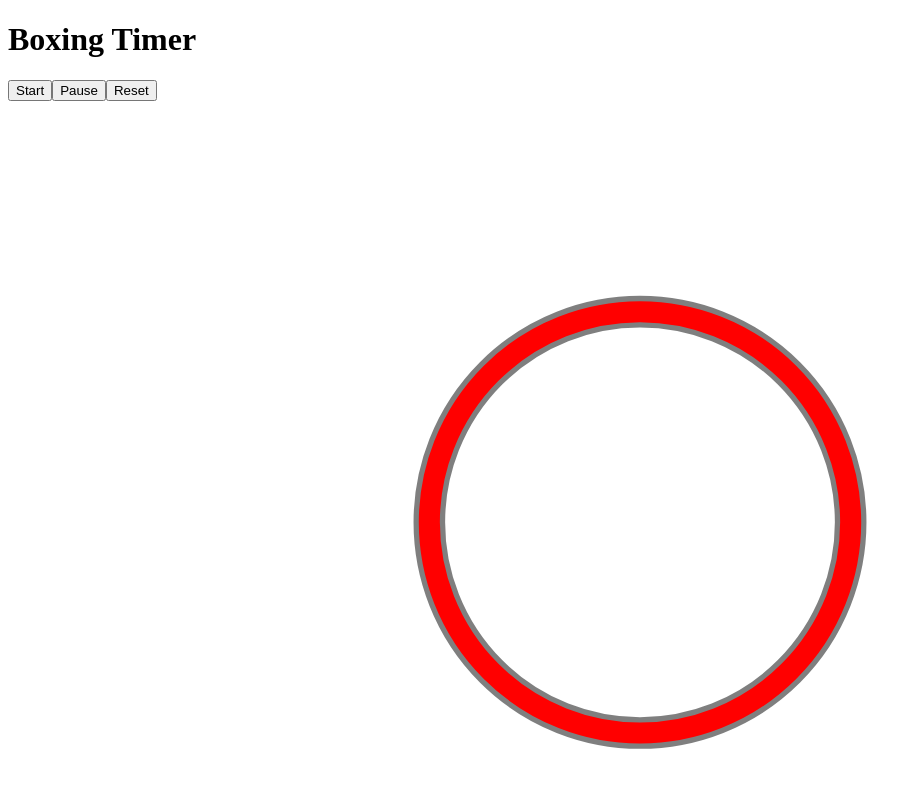
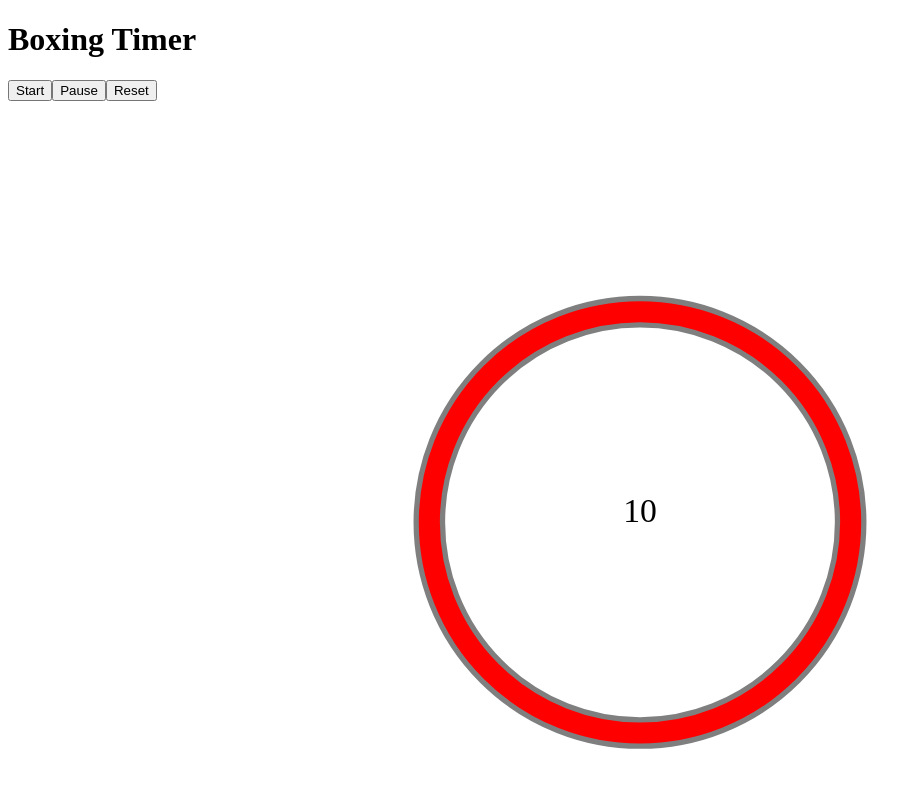
Before and after one commit to p-gupta98/boxing-timer, a React (Vite) app: page / in a window 1280 px wide. Shown: the top 788 px of the page, without its empty margins (0-922 px from the left). Built offline with nearby package versions, Linux system fonts and the light colour scheme.

Commit message:
Add timer text svg inside the circles

```diff
--- a/src/App.jsx
+++ b/src/App.jsx
@@ -62,6 +62,7 @@ export default function App() {
         <circle r={radius} cx={centerViewBox} cy={cy} fill="none" stroke="black" strokeWidth="15" opacity="0.5"/>
         <circle r={radius} cx={centerViewBox} cy={cy} fill="none" stroke="red" strokeWidth="10" strokeLinecap="round" strokeDasharray={circumference} strokeDashoffset={offset}
         transform={`rotate(-90, ${centerViewBox}, ${cy})`}/>
+        <text x={centerViewBox} y={cy} textAnchor="middle">{timeLeft}</text>
       </svg>
     </div>
   )
```
